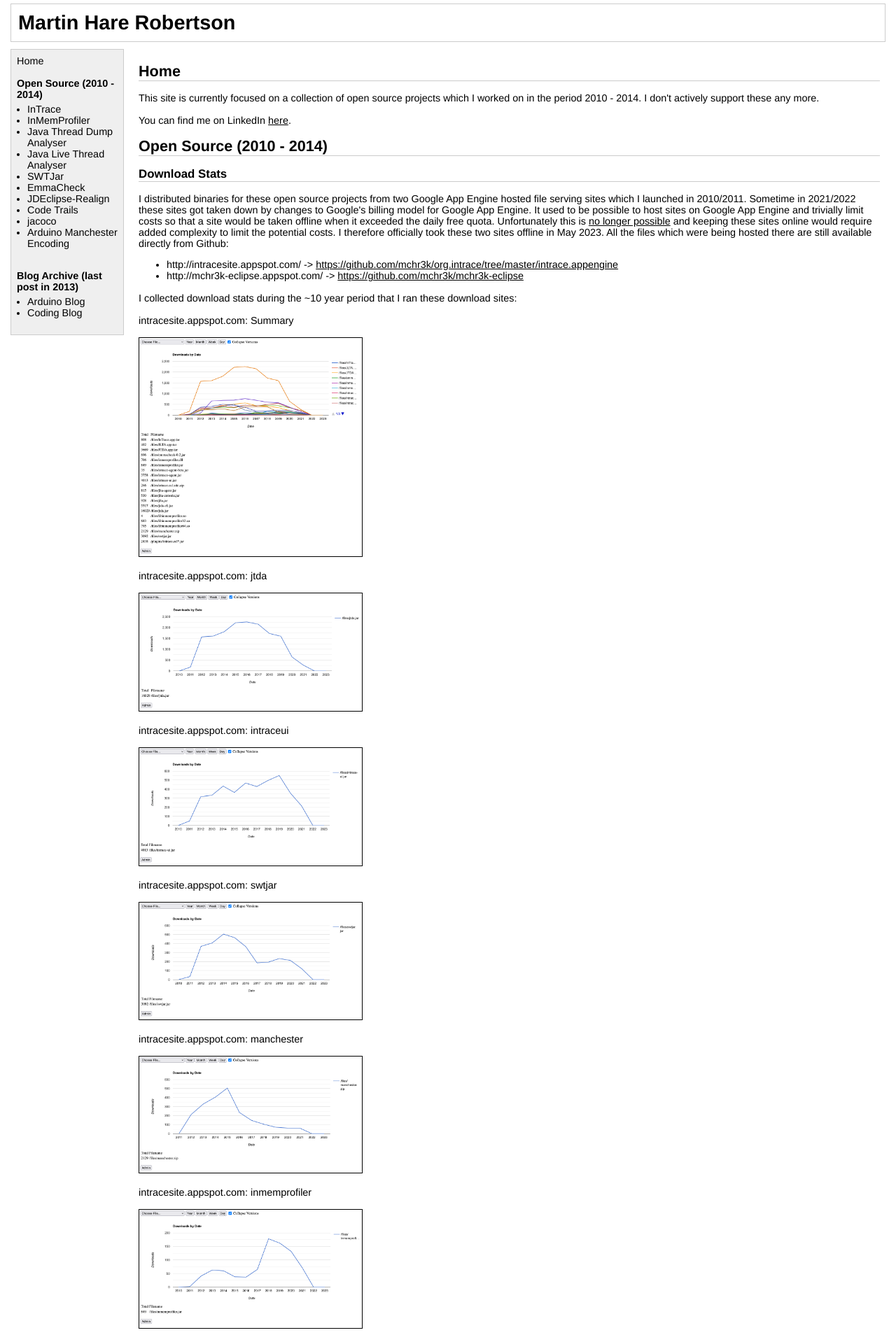
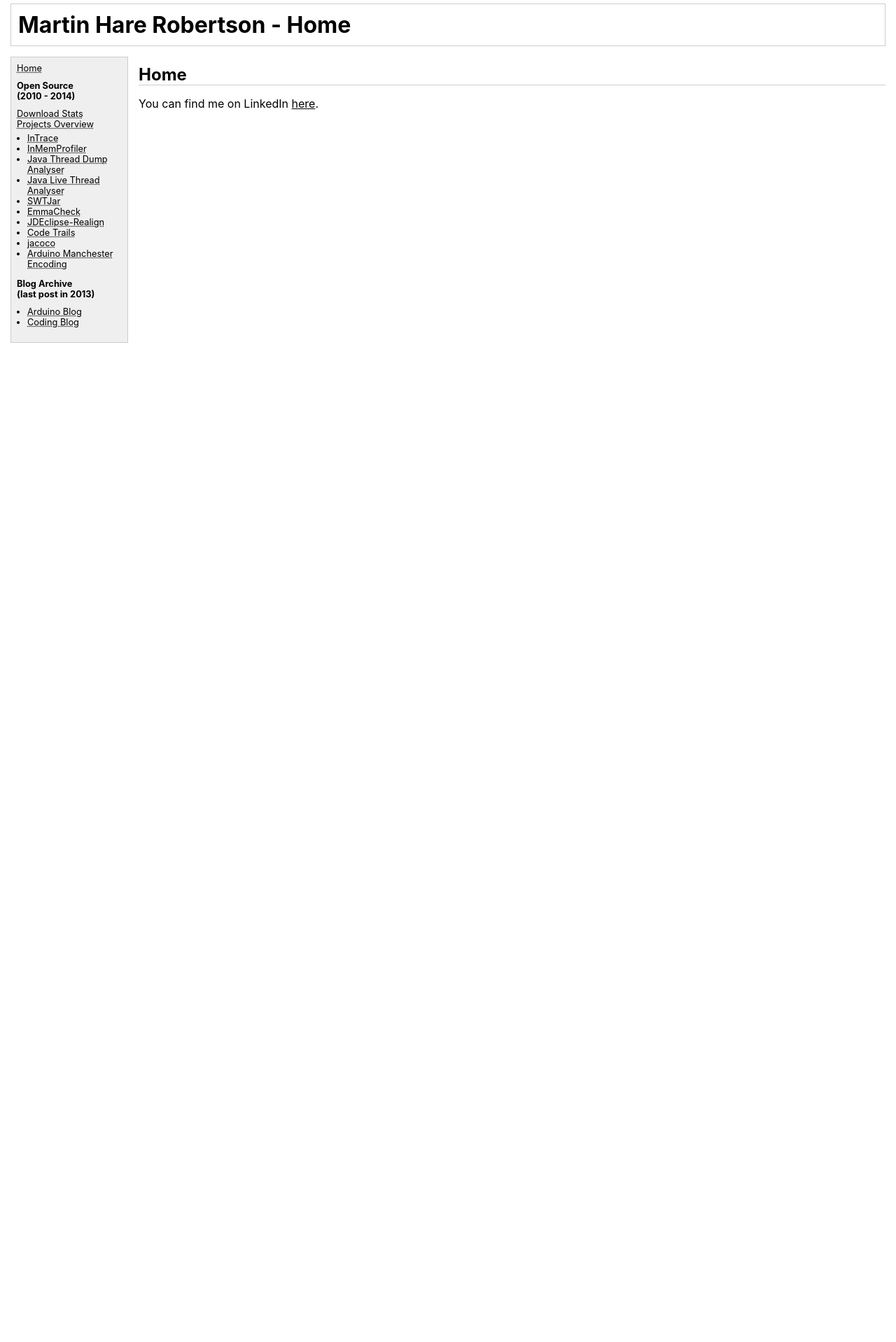
Before and after one commit to mchr3k/mchr3k.github.com, a Jekyll site: the page built from index.html, in a window 1280 px wide. Shown: the top 1918 px of the page at 70% size. Built offline with Jekyll 4.4.1, drawn with Linux system fonts in a browser that asks for light colours; after the commit the page ends 900 px from its top, so only the background shows below that; some of the changed text lies outside the part shown.

Commit message:
Reimplement layout using flexbox, break up index page

```diff
--- a/_layouts/default.html
+++ b/_layouts/default.html
@@ -23,21 +23,16 @@
 
   <body>
     <div id="title">
-      <h1>Martin Hare Robertson</h1>
+      <h1>{{ page.title }}</h1>
     </div>
 
-    <div class="colmask leftmenu">
-      <div class="colright">
-        <div class="col1wrap">
-          <div class="col1">{{ content }}</div>
-        </div>
-        <div class="col2">
-          <div class="navwrapper">
-            <a href="./">Home</a><br />
-            <br />
-            <strong>Open Source (2010 - 2014)</strong>
-            <br />
-            <ul class="nav">
+    <div class="layout">
+      <div class="menu">
+        <div><a href="./">Home</a></div>
+        <strong>Open Source <br />(2010 - 2014)</strong>
+        <div><a href="./opensource-downloadstats.html">Download Stats</a></div>
+        <div><a href="./opensource-projects.html">Projects Overview</a></div>
+        <ul>
           <li><a href="org.intrace/">InTrace</a></li>
           <li><a href="org.inmemprofiler/">InMemProfiler</a></li>
           <li>
@@ -50,16 +45,11 @@
           <li><a href="codetrails/">Code Trails</a></li>
           <li><a href="jacoco/">jacoco</a></li>
           <li>
-                <a href="arduino-libs-manchester/"
-                  >Arduino Manchester Encoding</a
-                >
+            <a href="arduino-libs-manchester/">Arduino Manchester Encoding</a>
           </li>
         </ul>
-
-            <br />
-            <strong>Blog Archive (last post in 2013)</strong>
-            <br />
-            <ul class="nav">
+        <strong>Blog Archive <br />(last post in 2013)</strong>
+        <ul>
           <li>
             <a href="http://mchr3k-arduino.blogspot.com/">Arduino Blog</a>
           </li>
@@ -68,8 +58,8 @@
           </li>
         </ul>
       </div>
-        </div>
-      </div>
+
+      <div class="content">{{ content }}</div>
     </div>
   </body>
 </html>
--- a/index.html
+++ b/index.html
@@ -2,109 +2,11 @@
 layout: default
 title: Martin Hare Robertson - Home
 ---
+
 <h2>Home</h2>
 
-<p>This site is currently focused on a collection of open source projects which I worked on in the period 2010 - 2014. I don't actively support these any more.
-
-<p>You can find me on LinkedIn <a href="https://www.linkedin.com/in/martin-hare-robertson-b8802019/">here</a>.
-
-<h2>Open Source (2010 - 2014)</h2>
-
-<h3>Download Stats</h3>
-
-<p>I distributed binaries for these open source projects from two Google App Engine hosted file serving sites which I launched in 2010/2011. Sometime in 2021/2022 these sites got taken down by changes to
-Google's billing model for Google App Engine. It used to be possible to host sites on Google App Engine and trivially limit costs so that a site would be taken offline when it exceeded the daily
-free quota. Unfortunately this is <a href="https://cloud.google.com/appengine/docs/standard/managing-costs">no longer possible</a> and keeping these sites online would require added complexity to limit the
-potential costs. I therefore officially took these two sites offline in May 2023. All the files which were being hosted there are still available directly from Github:
-
-<ul>
-    <li>http://intracesite.appspot.com/ -> <a href="https://github.com/mchr3k/org.intrace/tree/master/intrace.appengine">https://github.com/mchr3k/org.intrace/tree/master/intrace.appengine</a>
-    <li>http://mchr3k-eclipse.appspot.com/ -> <a href="https://github.com/mchr3k/mchr3k-eclipse">https://github.com/mchr3k/mchr3k-eclipse</a>
-</ul>
-
-<p>I collected download stats during the ~10 year period that I ran these download sites:
-
-<p>intracesite.appspot.com: Summary
-<p><img src="img/intracesite-summary.png" style="max-width: 30%; border: 1px solid #000">
-
-<p>intracesite.appspot.com: jtda
-<p><img src="img/intracesite-jtda.png" style="max-width: 30%; border: 1px solid #000">
-
-<p>intracesite.appspot.com: intraceui
-<p><img src="img/intracesite-intraceui.png" style="max-width: 30%; border: 1px solid #000">
-
-<p>intracesite.appspot.com: swtjar
-<p><img src="img/intracesite-swtjar.png" style="max-width: 30%; border: 1px solid #000">
-
-<p>intracesite.appspot.com: manchester
-<p><img src="img/intracesite-manchester.png" style="max-width: 30%; border: 1px solid #000">
-
-<p>intracesite.appspot.com: inmemprofiler
-<p><img src="img/intracesite-inmemprofiler.png" style="max-width: 30%; border: 1px solid #000">
-
-<p>mchr3k-eclipse.appspot.com: Summary
-<p><img src="img/mchr3ksite-summary.png" style="max-width: 30%; border: 1px solid #000">
-
-<p>mchr3k-eclipse.appspot.com: jdrealign
-<p><img src="img/mchr3ksite-jdrealign.png" style="max-width: 30%; border: 1px solid #000">
-
-<p>mchr3k-eclipse.appspot.com: jacoco
-<p><img src="img/mchr3ksite-jacoco.png" style="max-width: 30%; border: 1px solid #000">
-
-<p>mchr3k-eclipse.appspot.com: eclemma
-<p><img src="img/mchr3ksite-eclemma.png" style="max-width: 30%; border: 1px solid #000">
-
-<p>mchr3k-eclipse.appspot.com: codetrails
-<p><img src="img/mchr3ksite-codetrails.png" style="max-width: 30%; border: 1px solid #000">
-
-<h3>InTrace (2010 - 2014)</h3>
-
-<p><a href="org.intrace/">InTrace</a> is a tool which enables the tracing of program execution without recompilation. You
-can easily trace your own classes, library classes or system classes. This tool can be used by
-adding a single extra JVM parameter to a new JVM process (see below) or by using the Eclipse plugin.
-
-<h3>InMemProfiler (2010 - 2012)</h3>
-
-<p><a href="org.inmemprofiler/">InMemProfiler</a> is a tool for tracking the allocation and lifetime of Java objects. This tool aims to answer the following questions.
-
-<ul>
-<li>How many instances of a class are being allocated?
-<li>What are the most common stack traces of these allocations?
-<li>How long do these instances live?
-<li>What class is responsible for their allocation?
-</ul>
-
-<h3>Java Thread Dump Analyser (2011 - 2012)</h3>
-
-<p><a href="javathreaddumpanalyser/">Java Thread Dump Analyser</a> is a tool for quickly summarising lengthy Java thread dumps.
-
-<h3>Java Live Thread Analyser (2012)</h3>
-
-<p><a href="jlta/">Java Live Thread Analyser</a> is a tool for identifying the source of Java thread allocations.
-
-<h3>SWTJar (2011)</h3>
-
-<p><a href="swtjar/">SWTJar</a> is a tool for easily packaging SWT Java applications into a single cross platform Jar.
-
-<h3>EmmaCheck (2011)</h3>
-
-<p><a href="emmacheck/">EmmaCheck</a> is an ant task which enforces particular Java code coverage levels.
-
-<h3>JDEclipse-Realign (2012 - 2013)</h3>
-
-<p><a href="jdeclipse-realign/">JDEclipse-Realign</a> is a fork of a project which enhances JD Eclipse to align the generated source
-code with the correct debug line numbers.
-
-<h3>Code Trails (2012)</h3>
-
-<p><a href="codetrails/">Code Trails</a> are collections of simple markers within code comments that highlight particular
-functionality and themes. The Code Trails plugin enables this functionality within Eclipse.
-
-<h3>JaCoCo (2013)</h3>
-
-<p><a href="jacoco/">JaCoCo</a> is a fork of the JaCoCo code coverage library to enable me to work on adding filters that improve
-coverage reports.
-
-<h3>Arduino Manchester Encoding (2012, plus >20 community pull requests since then)</h3>
-
-<p><a href="arduino-libs-manchester/">Arduino Manchester Encoding</a> is a library for use in RF links.
+<p>
+  You can find me on LinkedIn
+  <a href="https://www.linkedin.com/in/martin-hare-robertson-b8802019/">here</a
+  >.
+</p>
--- a/style.css
+++ b/style.css
@@ -1,4 +1,11 @@
-/* CSS Document */
+body {
+  /* Native Font Stack: https://www.smashingmagazine.com/2015/11/using-system-ui-fonts-practical-guide/ */
+  font-family: -apple-system, BlinkMacSystemFont, “Segoe UI”, “Roboto”, “Oxygen”,
+    “Ubuntu”, “Cantarell”, “Fira Sans”, “Droid Sans”, “Helvetica Neue”,
+    sans-serif;
+  /* Remove default margins */
+  margin: 0px;
+}
 
 #title {
   border-color: #cccccc;
@@ -8,67 +15,49 @@
   padding: 10px;
 }
 
-/* General styles */
-body {
-  margin: 0;
-  padding: 0;
-  border: 0; /* This removes the border around the viewport in old versions of IE */
-  width: 100%;
-  background: #fff;
-  min-width: 600px; /* Minimum width of layout - remove line if not required */
-  /* The min-width property does not work in old versions of Internet Explorer */
-  font: 90% helvetica, arial, freesans, clean, sans-serif;
+.layout {
+  display: flex;
+  padding: 5px 15px;
 }
 
-/* column container */
-.colmask {
-  position: relative; /* This fixes the IE7 overflow hidden bug and stops the layout jumping out of place */
-  clear: both;
-  float: left;
-  width: 100%; /* width of whole page */
-  overflow: hidden; /* This chops off any overhanging divs */
-}
-.leftmenu .colright {
-  float: left;
-  width: 200%;
-  position: relative;
-  left: 200px;
-  background: #fff;
-}
-.leftmenu .col1wrap {
-  float: right;
-  width: 50%;
-  position: relative;
-  right: 200px;
-  padding-bottom: 1em;
+.menu {
+  font-size: 0.8rem;
+  flex-shrink: 0;
+  align-self: start;
+  width: 150px;
+  margin: 5px 15px 5px 0px;
+  padding: 8px;
+  border: 1px solid #cccccc;
+  background: #efefef;
 }
 
-.leftmenu .col1 {
-  margin: 0 15px 0 190px;
-  position: relative;
-  right: 100%;
-  padding: 8px;
-}
-.leftmenu .col2 {
-  float: left;
-  width: 160px;
-  position: relative;
-  right: 185px;
+.menu strong {
+  display: block;
+  margin-top: 10px;
+  margin-bottom: 10px;
 }
 
-.col1 a {
+.menu ul {
+  padding-left: 15px;
+  margin-top: 5px;
+}
+
+.menu a {
   color: #000000;
+  text-decoration: underline dotted;
+}
+
+.menu a:hover {
   text-decoration: underline;
 }
 
-.col2 a {
-  color: #000000;
-  text-decoration: none;
+.content {
+  flex-grow: 1;
 }
 
-.col2 a:hover {
-  border-bottom: 1px dotted #000;
-  text-decoration: none;
+.content a {
+  color: #000000;
+  text-decoration: underline;
 }
 
 h1 {
@@ -106,19 +95,3 @@ p {
 .bold {
   font-weight: bold;
 }
-
-.navwrapper {
-  margin-bottom: 15px;
-  margin-top: 5px;
-  border-color: #cccccc;
-  border-width: 1px;
-  border-style: solid;
-  width: 144px;
-  background: #efefef;
-  padding: 8px;
-}
-
-.nav {
-  padding-left: 15px;
-  margin-top: 5px;
-}
```
Also changed, not shown: opensource-downloadstats.html (added, +133 -0 lines), opensource-projects.html (added, +98 -0 lines). Lines whose indentation alone changed are shown as unchanged.
